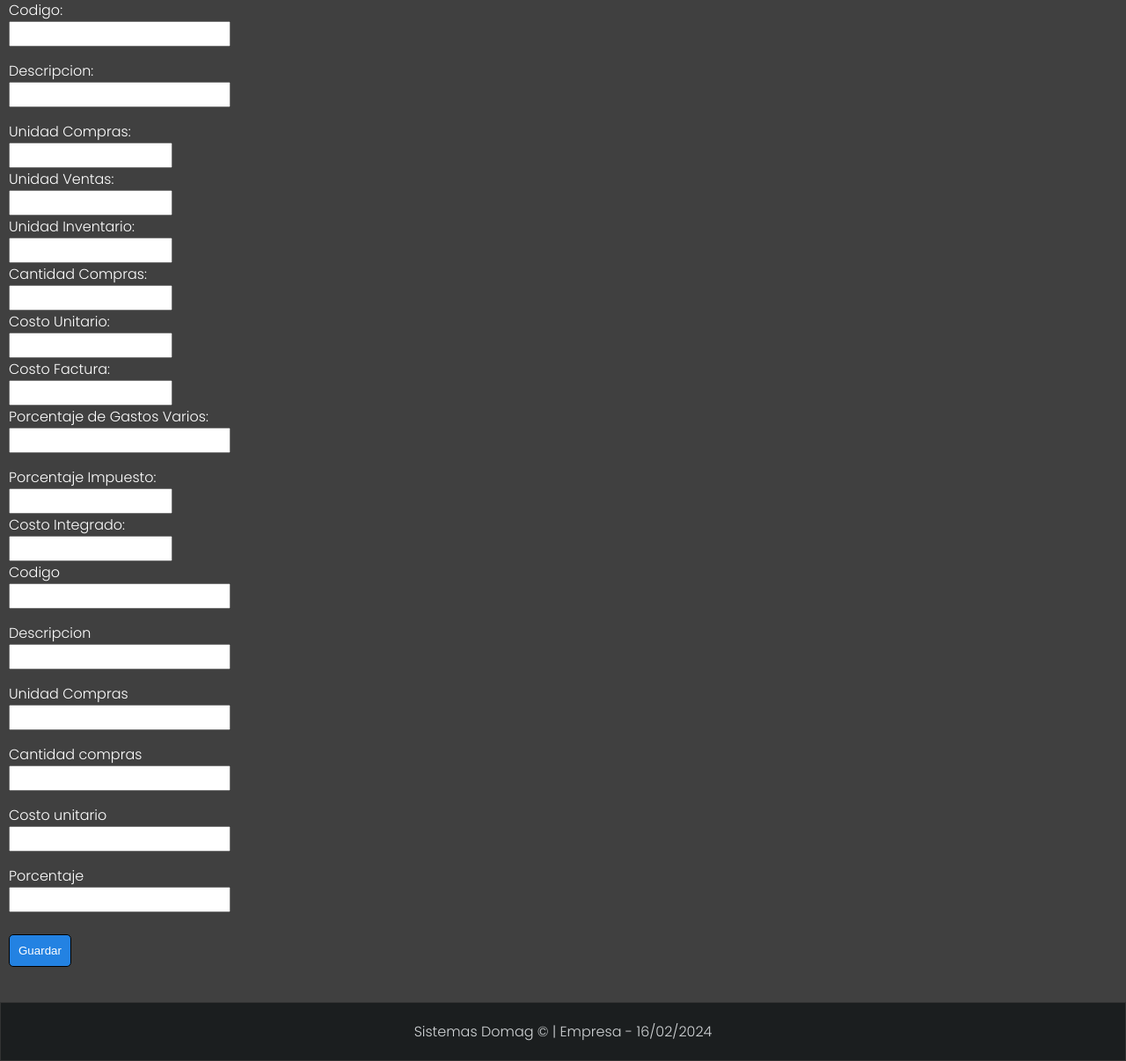
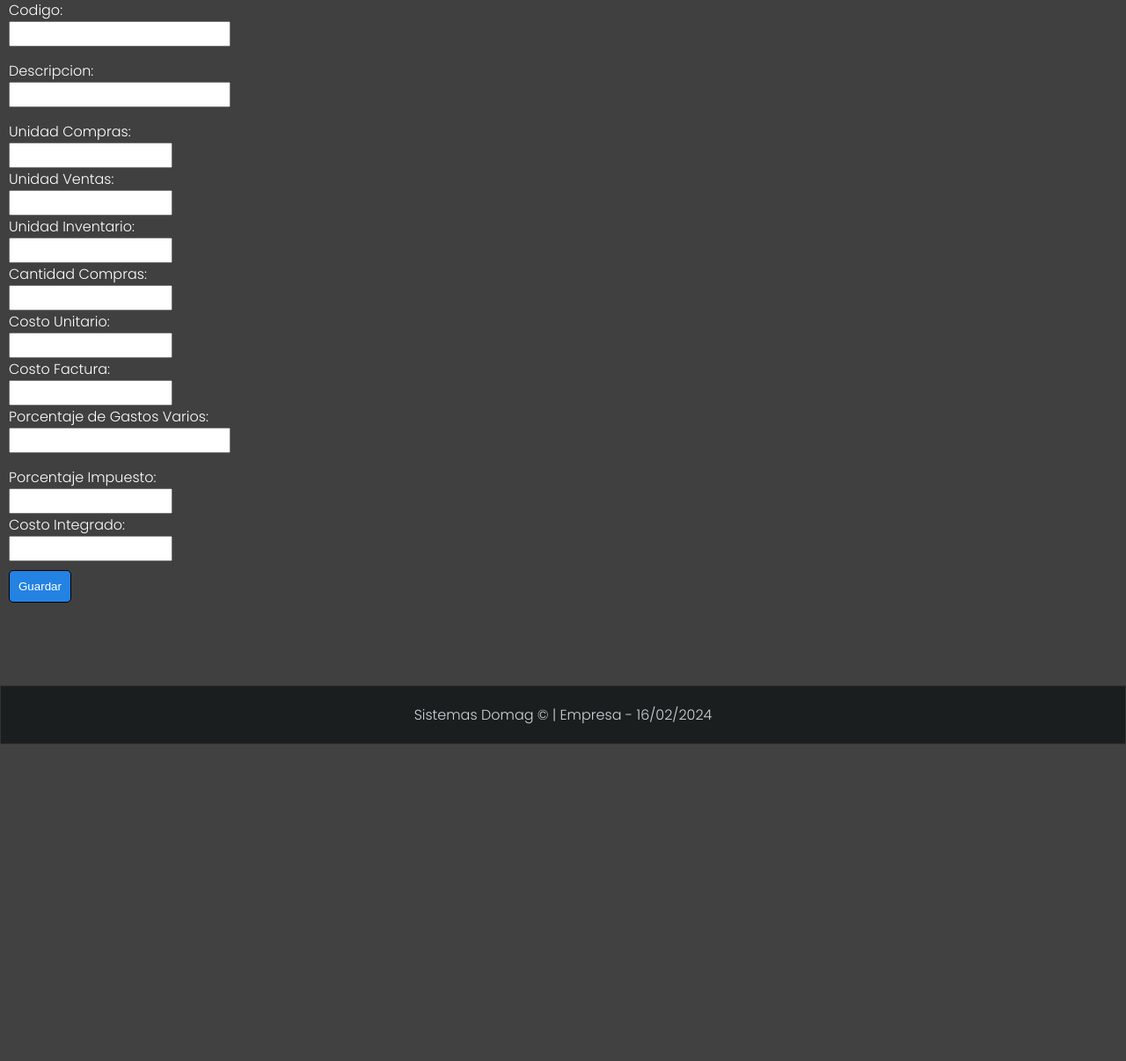
Before and after one commit to AntonIL28/domagpos1, a Django app: page /add_producto/ in a window 1280 px wide. Shown: the part 201-1407 px from the top of the page at 88% size. After the commit the page ends 1047 px from the top, so only its background shows below. Run offline with Django 4.2, Linux system fonts and the light colour scheme.

Commit message:
Correccion add_producto

```diff
--- a/domagPOS1/POS/templates/add_producto.html
+++ b/domagPOS1/POS/templates/add_producto.html
@@ -8,23 +8,6 @@
     {% csrf_token %}
 
     {{form.as_p}}
-    <label for="codigo">Codigo</label>
-    <input type="text" name="codigo" id="">
-
-    <label for="descripcion">Descripcion</label>
-    <input type="text" name="descrption" id="">
-
-    <label for="unidad_compras">Unidad Compras</label>
-    <input type="text" name="unidad_compras" id="">
-
-    <label for="cantidad_Unidad_Compras">Cantidad compras</label>
-    <input type="text" name="cantidad_Unidad_Compras" id="">
-
-    <label for="Cto_Unidad_Compras">Costo unitario</label>
-    <input type="text" name="Cto_Unidad_Compras" id="">
-
-    <label for="Porc_impuestos">Porcentaje</label>
-    <input type="text" name="Porc_impuestos" id="">
 
     <input type="submit" value="Guardar" />
 
```
